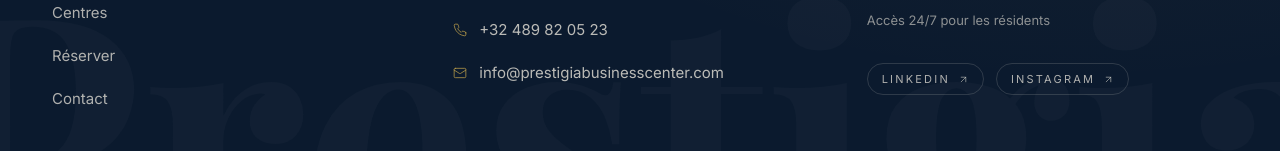
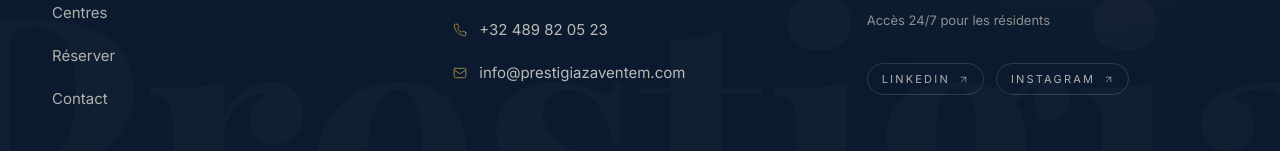
Before and after one commit to Hans3131/Prestigia-Business-Center, a Next.js app: page /contact in a window 1280 px wide. Shown: the part 2146-2297 px from the top of the page. Built offline with nearby package versions, Linux system fonts and the light colour scheme; no server answers.

Commit message:
chore: update displayed email to info@prestigiazaventem.com

```diff
--- a/src/app/contact/page.tsx
+++ b/src/app/contact/page.tsx
@@ -21,8 +21,8 @@ const contacts = [
   {
     icon: Mail,
     label: "Email",
-    value: "info@prestigiabusinesscenter.com",
-    href: "mailto:info@prestigiabusinesscenter.com",
+    value: "info@prestigiazaventem.com",
+    href: "mailto:info@prestigiazaventem.com",
   },
   {
     icon: MapPin,
--- a/src/app/espace-client/page.tsx
+++ b/src/app/espace-client/page.tsx
@@ -123,8 +123,8 @@ export default function EspaceClientPage() {
               <Mail size={16} className="mt-0.5 shrink-0 text-gold" strokeWidth={1.5} />
               <p className="text-sm text-navy/80">
                 Pour toute assistance, écrivez à{" "}
-                <a href="mailto:info@prestigiabusinesscenter.com" className="text-gold hover:underline">
-                  info@prestigiabusinesscenter.com
+                <a href="mailto:info@prestigiazaventem.com" className="text-gold hover:underline">
+                  info@prestigiazaventem.com
                 </a>
                 .
               </p>
--- a/src/components/sections/Footer.tsx
+++ b/src/components/sections/Footer.tsx
@@ -148,7 +148,7 @@ export function Footer() {
               </li>
               <li>
                 <a
-                  href="mailto:info@prestigiabusinesscenter.com"
+                  href="mailto:info@prestigiazaventem.com"
                   className="group inline-flex items-center gap-3 transition-colors duration-500 hover:text-ivory"
                 >
                   <Mail
@@ -156,7 +156,7 @@ export function Footer() {
                     strokeWidth={1.5}
                     className="text-gold/80 transition-colors duration-500 group-hover:text-gold"
                   />
-                  info@prestigiabusinesscenter.com
+                  info@prestigiazaventem.com
                 </a>
               </li>
             </ul>
--- a/src/components/sections/Header.tsx
+++ b/src/components/sections/Header.tsx
@@ -314,12 +314,12 @@ export function Header() {
                   +32 489 82 05 23
                 </a>
                 <a
-                  href="mailto:info@prestigiabusinesscenter.com"
+                  href="mailto:info@prestigiazaventem.com"
                   className="flex items-center gap-3 transition-colors hover:text-ivory"
                   onClick={() => setOpen(false)}
                 >
                   <Mail size={13} strokeWidth={1.5} className="text-gold" />
-                  info@prestigiabusinesscenter.com
+                  info@prestigiazaventem.com
                 </a>
                 <div className="flex items-center gap-3">
                   <MapPin size={13} strokeWidth={1.5} className="text-gold" />
--- a/src/lib/seo.ts
+++ b/src/lib/seo.ts
@@ -8,7 +8,7 @@ export const BRAND = {
   description:
     "Business center premium à Zaventem : domiciliation, gestion administrative, salles de réunions, espaces coworking et accompagnement marketing pour entrepreneurs et porteurs de projets.",
   phone: "+32-489-82-05-23",
-  email: "info@prestigiabusinesscenter.com",
+  email: "info@prestigiazaventem.com",
   address: {
     street: "Lozenberg 21",
     postalCode: "1932",
```
